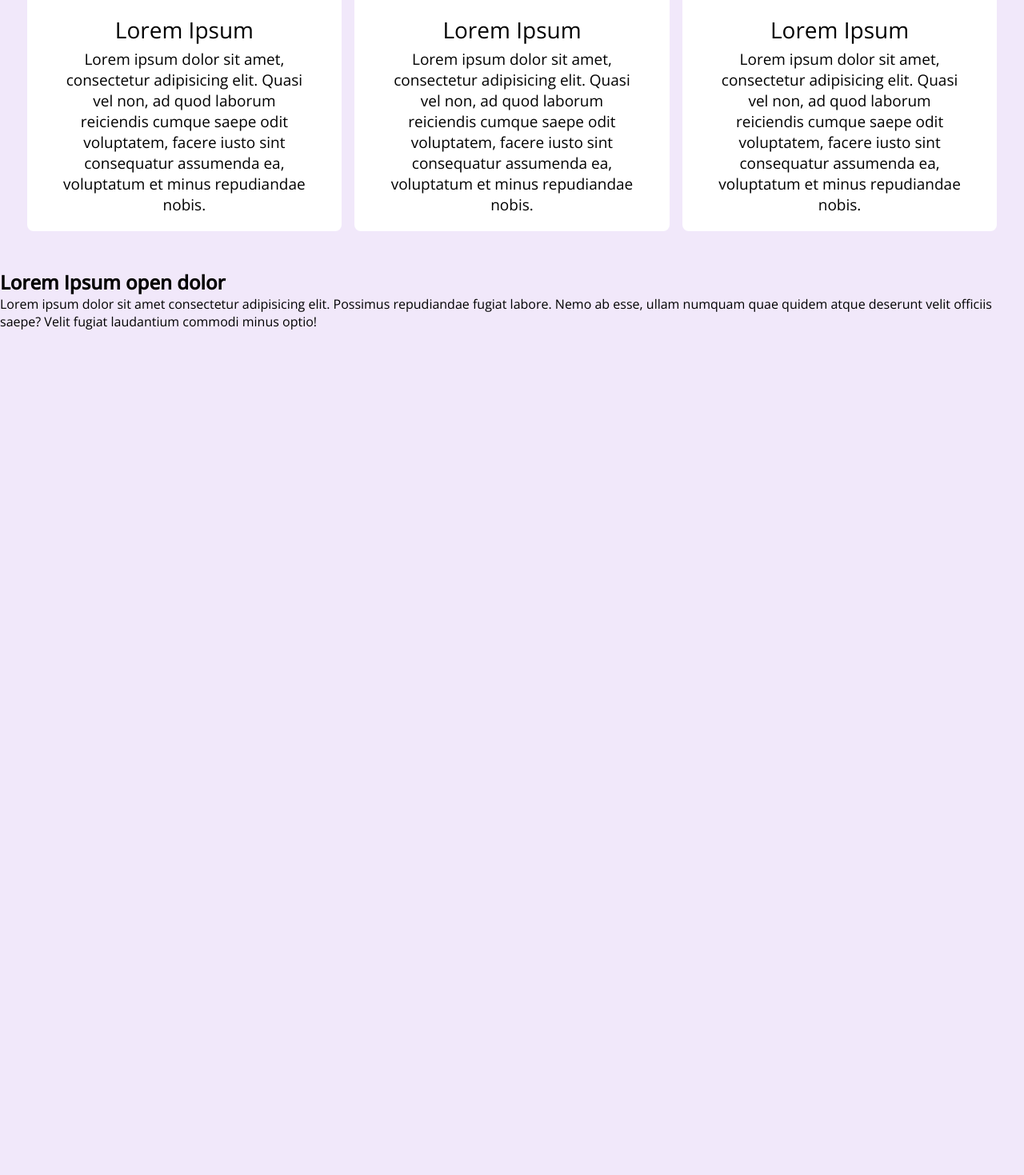
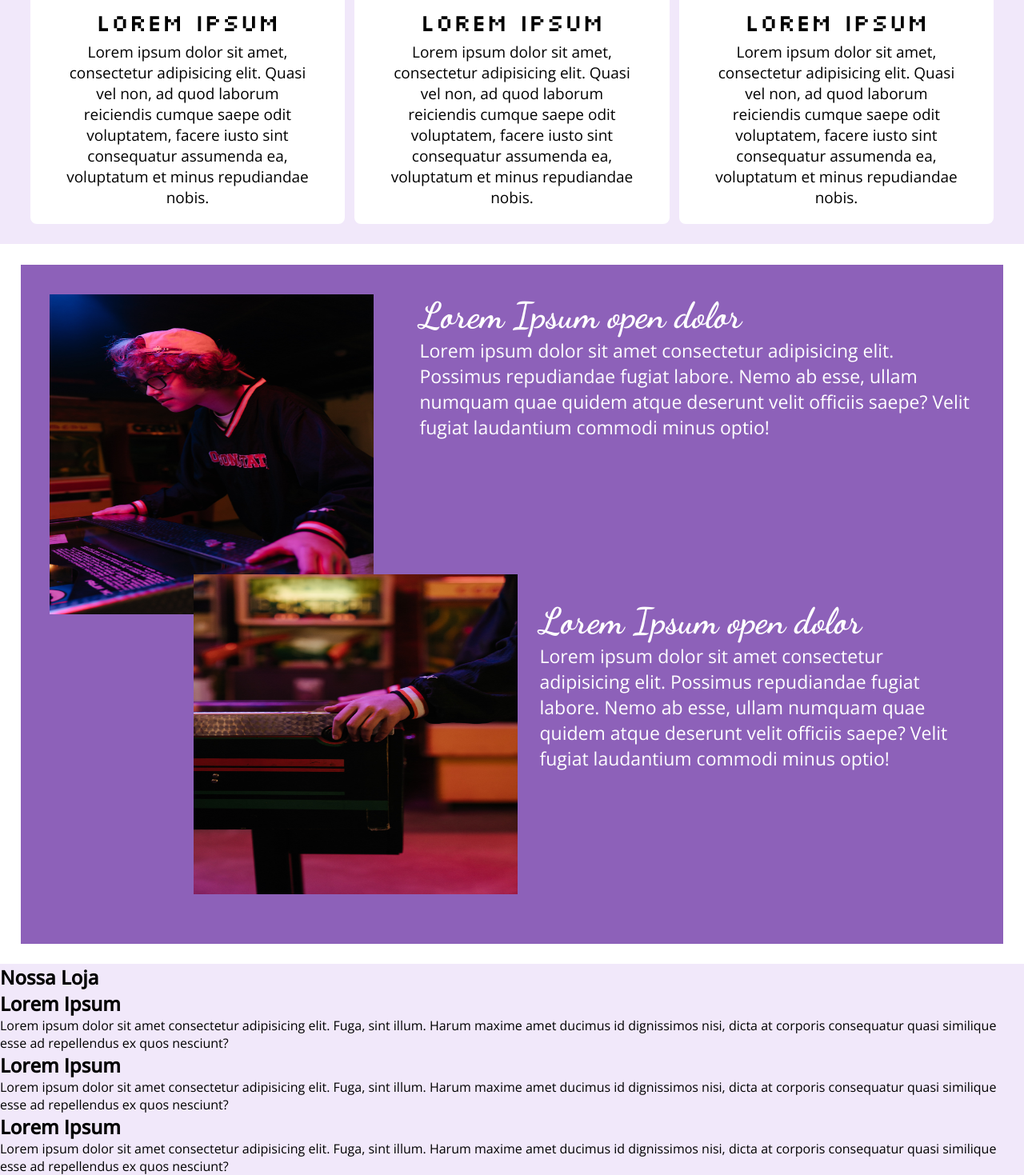
Before and after one commit to fabriluan/site_games, a plain HTML site: page index.html in a window 1280 px wide. Shown: the part 1055-2524 px from the top of the page at 80% size. Before the commit the page ends 1468 px from the top, so only its background shows below. Drawn offline with nearby package versions, Linux system fonts and the light colour scheme.

Commit message:
version 0.2

```diff
--- a/css/style.css
+++ b/css/style.css
@@ -8,15 +8,16 @@ html,body{
     height: 100%;
     background-color: #f1e8fa;
 }
+
 .center{
+    width: 100%;
     max-width: 1280px;
     margin: 0 auto;
 }
 header.header_site{
     width: 100%;
-    height: 80px;
     background-color: #6d09af;
-    padding: 0 2%;
+    padding: 10px 2%;
 }
 .header_site > .center{
     display: flex;
@@ -62,15 +63,19 @@ header.header_site{
 article.banner{
     width: 100%;
     height: 75vh;
-    min-height: 550px;
+    min-height: 600px;
     display: flex;
-    flex-direction: row;
-    background-color: #956BBF;
-    color: white;
+    justify-content: flex-end;
+    background-image: url('../img/banner02.jpg');
+    background-color: black;
+    background-size: 160% 120%;
+    background-position: 90% 140%;
 }
 .banner_text{
+    color: white;
+    font-family: 'Arcade';
     width: 50%;
-    height: 100%;
+    height: 80%;
     padding: 0 5%;
     display: flex;
     flex-direction: column;
@@ -78,20 +83,11 @@ article.banner{
     align-items: flex-start;
 }
 .banner_text h2{
-    font-size: 45px;
+    font-size: 50px;
     font-weight: 300;
 }
 .banner_text p{
-    text-align: 22px;
-}
-.banner_background{
-    width: 50%;
-    padding: 2%;
-    background-image: url('../img/banner02.jpg');
-    filter: opacity(0.8);
-    background-color: black;
-    background-size: cover;
-    background-position: 50% 100%;
+    text-align: 27px;
 }
 
 /* Products */
@@ -110,7 +106,7 @@ section.product{
 .product > .center{
     width: 100%;
     display: flex;
-    justify-content: space-around;
+    justify-content: space-evenly;
 }
 .product_cards{
     min-width: 32%;
@@ -130,11 +126,64 @@ section.product{
     margin-bottom: 20px;
 }
 .product_cards h2{
-    font-size: 28px;
+    font-family: 'Silkscreen', cursive;
+    font-size: 30px;
     font-weight: 400;
     padding: 5px 0;
 }
 .product_cards p{
     font-size: 19px;
+    font-weight: 300;
     width: 85%;
 }
+
+/* Galery */
+
+section.galery{
+    height: 900px;
+    min-height: 900px;
+    background-color: white;
+    padding: 2%;
+    color: white;
+}
+.galery > .center{
+    height: 100%;
+    display: flex;
+    flex-direction: row;
+    justify-content: space-between;
+    padding: 3%;
+    background-color: #8d61b9;
+}
+.gal_img{
+    width: 35%;
+}
+.gal_img img{
+    width: 100%;
+    height: 400px;
+}
+.gal_img img:nth-child(2){
+    position: relative;
+    top: -55px;
+    left: 180px;
+}
+.gal_text{
+    display: flex;
+    justify-content: space-between;
+    align-items: flex-end;
+    flex-direction: column;
+    height: 77%;
+    /* background-color: red; */
+    width: 60%;
+}
+.gal_text h2{
+    font-size: 45px;
+    font-family: 'Dancing Script', cursive;
+}
+.gal_text p{
+    width: 100%;
+    font-weight: 300;
+    font-size: 23px;
+}
+.gal_text_group:nth-child(2){
+    width: calc(100% - 150px);
+}
--- a/index.html
+++ b/index.html
@@ -7,6 +7,7 @@
 
     <!-- Fonts -->
     <link href="https://fonts.googleapis.com/css2?family=Open+Sans:ital,wght@0,300;0,400;0,500;1,300;1,400&display=swap" rel="stylesheet">
+    <link href="https://fonts.googleapis.com/css2?family=Dancing+Script:wght@400;500;600;700&family=Silkscreen&display=swap" rel="stylesheet">
 
     <link rel="stylesheet" href="css/style.css">
     <title>Arcade Store</title>
@@ -37,9 +38,6 @@
             <h2>Loja Arcade Store</h2>
             <p>Lorem ipsum dolor sit, amet consectetur adipisicing elit</p>
         </section><!--Banner Text-->
-        <section class="banner_background">
-
-        </section><!--Banner Background-->
     </article><!--Banner-->
 
     <section class="product">
@@ -71,16 +69,54 @@
     <section class="galery">
         <div class="center">
             <div class="gal_img">
-                <img src="" alt="">
-                <img src="" alt="">
+                <img src="img/galeria.jpg" alt="">
+                <img src="img/galeria3.jpg" alt="">
             </div><!--Galey Img-->
             <div class="gal_text">
-                <h2>Lorem Ipsum open dolor</h2>
-                <p>Lorem ipsum dolor sit amet consectetur adipisicing elit. Possimus repudiandae fugiat labore. Nemo ab esse, ullam numquam quae quidem atque deserunt velit officiis saepe? Velit fugiat laudantium commodi minus optio!</p>
+                <div class="gal_text_group">
+                    <h2>Lorem Ipsum open dolor</h2>
+                    <p>Lorem ipsum dolor sit amet consectetur adipisicing elit. Possimus repudiandae fugiat labore. Nemo ab esse, ullam numquam quae quidem atque deserunt velit officiis saepe? Velit fugiat laudantium commodi minus optio!</p>
+                </div><!--Galery Text Group-->
+                <div class="gal_text_group">
+                    <h2>Lorem Ipsum open dolor</h2>
+                    <p>Lorem ipsum dolor sit amet consectetur adipisicing elit. Possimus repudiandae fugiat labore. Nemo ab esse, ullam numquam quae quidem atque deserunt velit officiis saepe? Velit fugiat laudantium commodi minus optio!</p>
+                </div><!--Galery Text Group-->
             </div><!--Galery Text-->
         </div><!--Center-->
     </section><!--Galery-->
 
+    <article class="about">
+        <section class="about_info">
+            <h2>Nossa Loja</h2>
 
+            <div class="info_text_group">
+                <div class="info_text">
+                    <i></i>
+                    <h2>Lorem Ipsum</h2>
+                    <p>Lorem ipsum dolor sit amet consectetur adipisicing elit. Fuga, sint illum. Harum maxime amet ducimus id dignissimos nisi, dicta at corporis consequatur quasi similique esse ad repellendus ex quos nesciunt?</p>
+                </div><!--Info Text-->
+
+                <div class="info_text">
+                    <i></i>
+                    <h2>Lorem Ipsum</h2>
+                    <p>Lorem ipsum dolor sit amet consectetur adipisicing elit. Fuga, sint illum. Harum maxime amet ducimus id dignissimos nisi, dicta at corporis consequatur quasi similique esse ad repellendus ex quos nesciunt?</p>
+                </div><!--Info Text-->
+
+                <div class="info_text">
+                    <i></i>
+                    <h2>Lorem Ipsum</h2>
+                    <p>Lorem ipsum dolor sit amet consectetur adipisicing elit. Fuga, sint illum. Harum maxime amet ducimus id dignissimos nisi, dicta at corporis consequatur quasi similique esse ad repellendus ex quos nesciunt?</p>
+                </div><!--Info Text-->
+            </div><!--Info Text Group-->
+        </section><!--About Info-->
+
+        <section id="map">
+
+        </section>
+    </article><!--About-->
+
+    <footer class="footer_site">
+
+    </footer>
 </body>
 </html>
```
